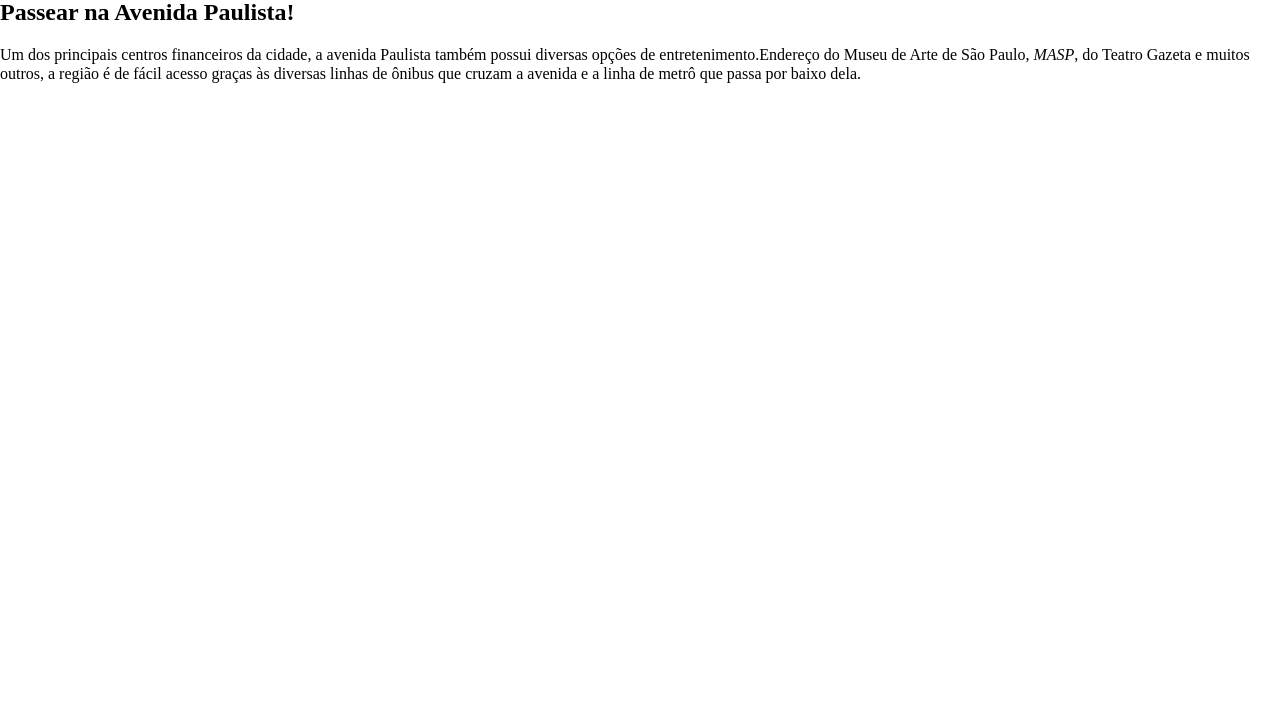
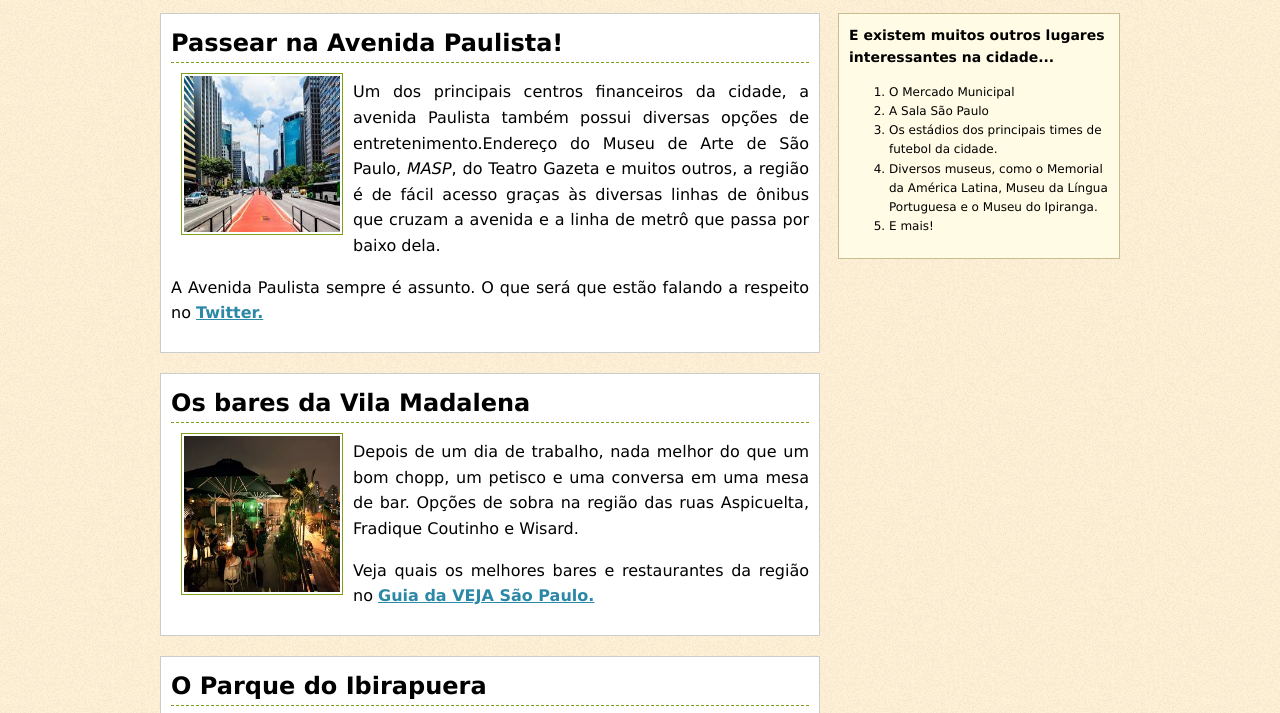
Before and after one commit to glucas-dev/html-css, a plain HTML site: page exercicios-guia-front-end/exem001/exem001.html in a window 1280 px wide. Shown: the part 81-794 px from the top of the page. Drawn offline with Linux system fonts and the light colour scheme.

Commit message:
update exem001.html e estilo.css

```diff
--- /dev/null
+++ b/exercicios-guia-front-end/exem001/estilo.css
@@ -0,0 +1,81 @@
+.container {
+    margin: 0 auto;
+    width: 960px;
+}
+
+body {
+    background: #FFF1D6 url(imagens/noise.png);
+    font-family: 'Lucida Grande', 'Lucida Sans Unicode', Verdana, sans-serif;
+    line-height: 1.6;
+}
+
+h1 a {
+    color: #7E9F19;
+    text-decoration: none;
+}
+
+h1 a:hover {
+    background: #7E9F19;
+    color: #FFF;
+}
+
+.places {
+    float: left;
+    width: 660px;
+}
+
+.place {
+    background-color: #FFF;
+    border-color: #ccc #999 #999 #ccc;
+    border: 1px solid #ccc;
+    margin-bottom: 20px;
+    padding: 10px;
+    text-align: justify;
+}
+
+.place img {
+    border: 1px solid #7E9F19;
+    width: 156px;
+    height: 156px;
+    float: left;
+    margin: 10px 10px;
+    padding: 2px;
+
+}
+
+.place h2 {
+    border-bottom: 1px dashed #7E9F19;
+    margin: 0;
+}
+
+.place a {
+    color: #2c88a7;
+    font-weight: bold;
+}
+
+.clear {
+    clear: both;
+}
+
+.sidenote {
+    float: right;
+    background-color: #FFFBE4;
+    border: 1px solid #C9BC8F;
+    padding: 10px;
+    width: 260px;
+
+}
+
+.sidenote h3 {
+    font-size: 14px;
+    margin-top: 0;
+}
+
+.sidenote ol {
+    font-size: 12px;
+}
+
+.footer {
+    font-size: 12px;
+    text-align: center;
+}
--- a/exercicios-guia-front-end/exem001/exem001.html
+++ b/exercicios-guia-front-end/exem001/exem001.html
@@ -4,17 +4,66 @@
     <meta charset="UTF-8">
     <meta name="viewport" content="width=device-width, initial-scale=1.0">
     <title>O que eu mais gosto em São Paulo</title>
-    <link rel="stylesheet" href="normalize.css">
+    <link rel="stylesheet" href="estilo.css">
 </head>
 <body>
 
-    <h1>O que eu mais gosto em São Paulo!</h1>
+    <div class="container">
+        <h1><a href="#">O que eu mais gosto em São Paulo!</a></h1>
 
-    <h2>Passear na Avenida Paulista!</h2>
-    <p>Um dos principais centros financeiros da cidade, a avenida
-    Paulista também possui diversas opções de entretenimento.Endereço do Museu de Arte de São Paulo, <em>MASP</em>, do
-    Teatro Gazeta e muitos outros, a região é de fácil acesso
-    graças às diversas linhas de ônibus que cruzam a avenida e a linha de metrô que passa por baixo dela.</p>
+        <div class="places">
+            <div class="place">
+                <h2>Passear na Avenida Paulista!</h2>
+                <img src="imagens/paulista.jfif" alt="O céu da avenida Paulista, foto por http://www.flickr.com/photos/jairo_abud">
+                <p>Um dos principais centros financeiros da cidade, a avenida
+                Paulista também possui diversas opções de entretenimento.Endereço do Museu de Arte de São Paulo, <em>MASP</em>, do
+                Teatro Gazeta e muitos outros, a região é de fácil acesso
+                graças às diversas linhas de ônibus que cruzam a avenida e a linha de metrô que passa por baixo dela.</p>
+                <p>A Avenida Paulista sempre é assunto. O que será que estão
+                falando a respeito no <a href="https://www.twitter.com/search/Avenida Paulista" target="_blank">Twitter.</a></p>
+                <div class='clear'></div>
+            </div>
+            <div class="place">
+                <h2>Os bares da Vila Madalena</h2>
+                <img src="imagens/piola.png" alt="A varanda do Armazém Piola">
+                <p>Depois de um dia de trabalho, nada melhor do que um bom chopp,
+                um petisco e uma conversa em uma mesa de bar. Opções de sobra
+                na região das ruas Aspicuelta, Fradique Coutinho e Wisard.</p>
+                <p>Veja quais os melhores bares e restaurantes da região no <a href="https://bit.ly/bares-vila" target="_blank">Guia da VEJA São Paulo.</a></p>
+                <div class='clear'></div>
+            </div>
+            <div class="place">
+                <h2>O Parque do Ibirapuera</h2>
+                <img src="imagens/ibira.jpg" alt="Parque Ibirapuera">
+                <p>Um dos cartões postais da cidade, o parque dispõe de mais
+                de 1,5 km<sup>2</sup> de área verde, lagos artificiais e pistas de cooper e ciclismo. E se isso não fosse o suficiente, o parque costuma ser palco de diversos eventos culturais ao longo do ano.</p>
+                <p>Veja no <a href="https://goo.gl/maps/HoH8" target="_blank">mapa</a> como chegar no parque.</p>
+                <div class='clear'></div>
+            </div>
+        </div>
+
+        <div class="sidenote">
+            <h3>E existem muitos outros lugares interessantes na cidade...</h3>
+
+            <ol>
+                <li>O Mercado Municipal</li>
+
+                <li>A Sala São Paulo</li>
+
+                <li>Os estádios dos principais times de futebol da cidade.</li>
+
+                <li>Diversos museus, como o Memorial da América Latina,
+                Museu da Língua Portuguesa e o Museu do Ipiranga.</li>
+
+                <li>E mais!</li>
+            </ol>
+        </div>
+
+        <div class="footer clear">
+            <p>Parte do livro "HTML5 e CSS3: Domine a web do futuro."
+                </p>
+        </div>
+    </div>
 
 
 
```
Also changed, not shown: exercicios-guia-front-end/exem001/imagens/ibira.jpg (added), exercicios-guia-front-end/exem001/imagens/noise.png (added), exercicios-guia-front-end/exem001/imagens/paulista.jfif (added), exercicios-guia-front-end/exem001/imagens/piola.png (added).
